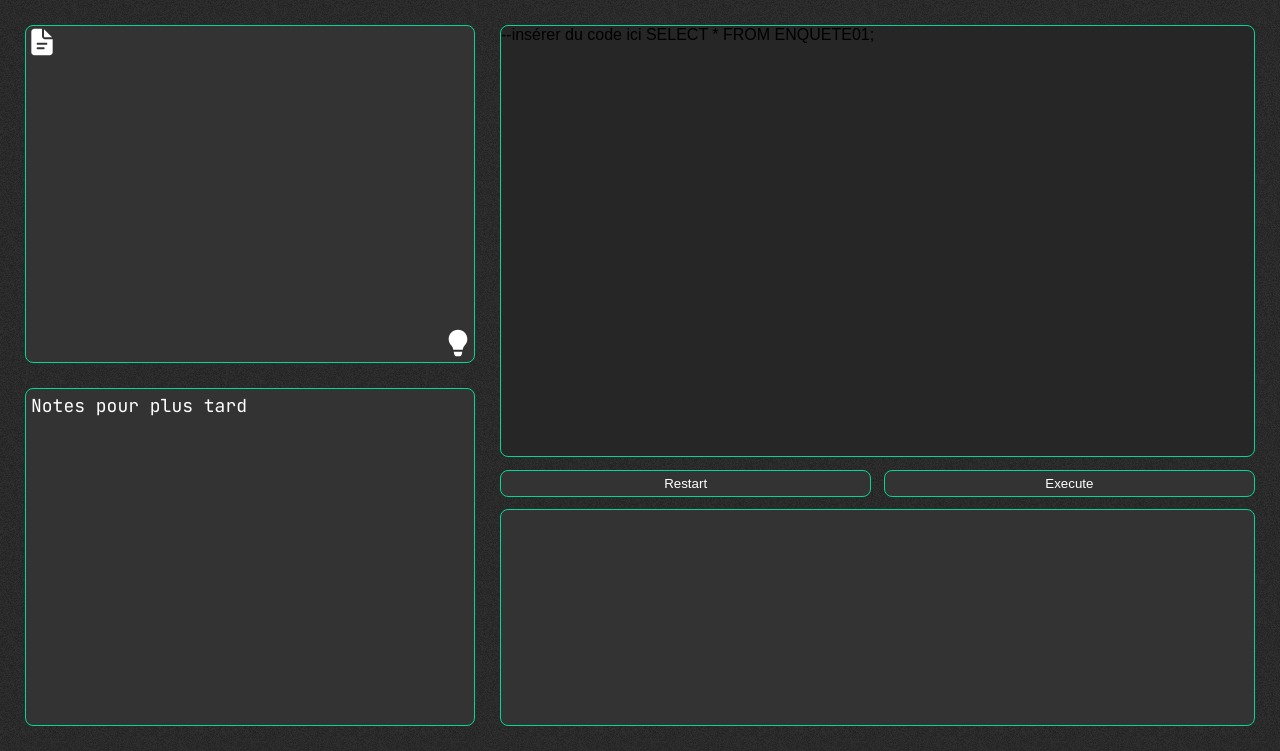
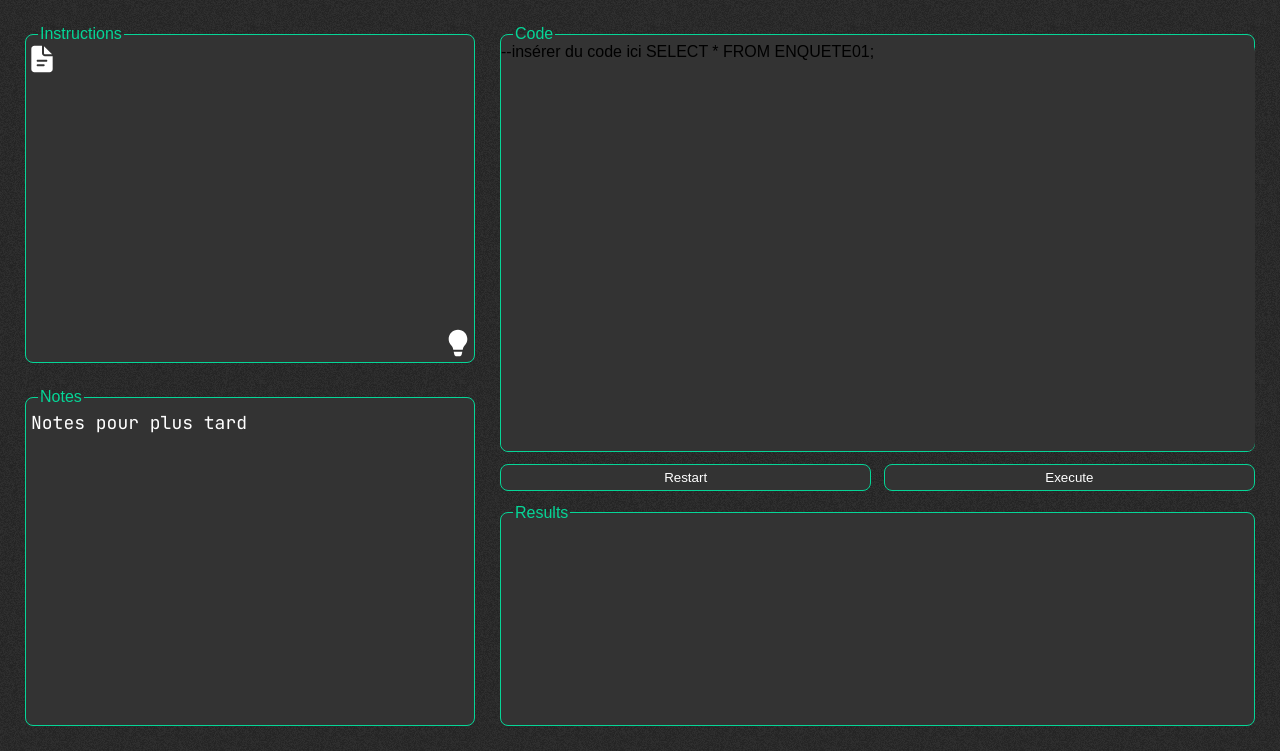
Before and after one commit to CAPELIER-Marla-2124006/SAE-S3, a PHP site: page / in a window 1280 px wide. Shown: the part 49-800 px from the top of the page. Run offline with PHP 8.4, Linux system fonts and the light colour scheme.

Commit message:
replace dev to fieldset to have div name displayed on top of them

```diff
--- a/index.html
+++ b/index.html
@@ -40,39 +40,41 @@
 
         <div class="left">
 
-            <div class="todo">
+            <fieldset class="todo">
+                <legend>Instructions</legend>
                 <div class="instructions">
                 </div>
                 <button id="lesson"><img src="/images/lesson.svg" alt="lesson" width="32px"></button>
                 <button id="hint"><img src="/images/hint.svg" alt="hint" width="32px"></button>
-                <div class="title">Instructions</div>
-            </div>
+            </fieldset>
 
-            <div class="notes">
+            <fieldset class="notes">
+                <legend>Notes</legend>
                 <textarea name="notes" id="notes">Notes pour plus tard</textarea>
-                <div class="title">Notes</div>
-            </div>
+            </fieldset>
 
         </div>
 
 
         <div class="right">
 
-            <div class="code">
-                <div id="code-editor">--insérer du code ici
+            <fieldset class="code">
+                <legend>Code</legend>
+                <div id="code-container">
+                    <div id="code-editor">--insérer du code ici
 SELECT * FROM ENQUETE01;</div>
-            </div>
+                </div>
+            </fieldset>
 
             <div class="buttons">
                 <button id="restart">Restart</button>
                 <button id="execute">Execute</button>
             </div>
 
-            <div class="results">
-                <div id="results">
-                    <div class="title">Results</div>
-                </div>
-            </div>
+            <fieldset class="results">
+                <legend>Results</legend>
+                <div id="results"></div>
+            </fieldset>
 
         </div>
 
--- a/style/style.css
+++ b/style/style.css
@@ -91,24 +91,19 @@ body {
     margin: var(--margin);
     justify-content: space-between;
 }
-/* title of little windows */
-.title {
-    display: none;
+fieldset {
+    position: relative;
+}
+fieldset > *:not(legend, button) {
     position: absolute;
     top: 0;
+    bottom: 0;
+    left: 0;
     right: 0;
-    padding: 5px;
-    color: var(--text-color);
 }
-/* select all divs that contains a title (add to the list) */
-div:is(.todo, .notes, .results) {
-    position: relative;
-}
-/* when a div that contains a direct child title is hovered, display the title */
-*:hover > .title {
-    display: block;
-    background: var(--text-background);
-    border-radius: var(--border-radius);
+
+legend {
+    color: var(--accent-color);
 }
 
 /* left column (todo and notes) */
@@ -187,9 +182,14 @@ div:is(.todo, .notes, .results) {
 
 .right .code {
     flex: 2;
-    background: var(--background);
+    background: var(--text-background);
     border-radius: var(--border-radius);
     border: var(--border);
+}
+.right .code #code-container {
+    right: -0.5px;
+    background: var(--text-background);
+    border-radius: var(--border-radius);
 }
 .right .code #code-editor {
     width: 100%;
```
